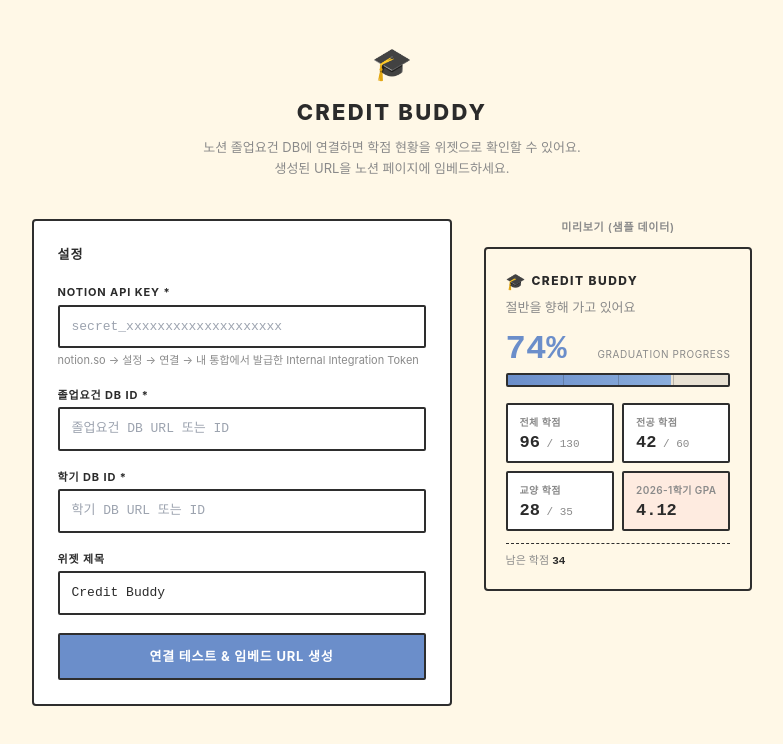
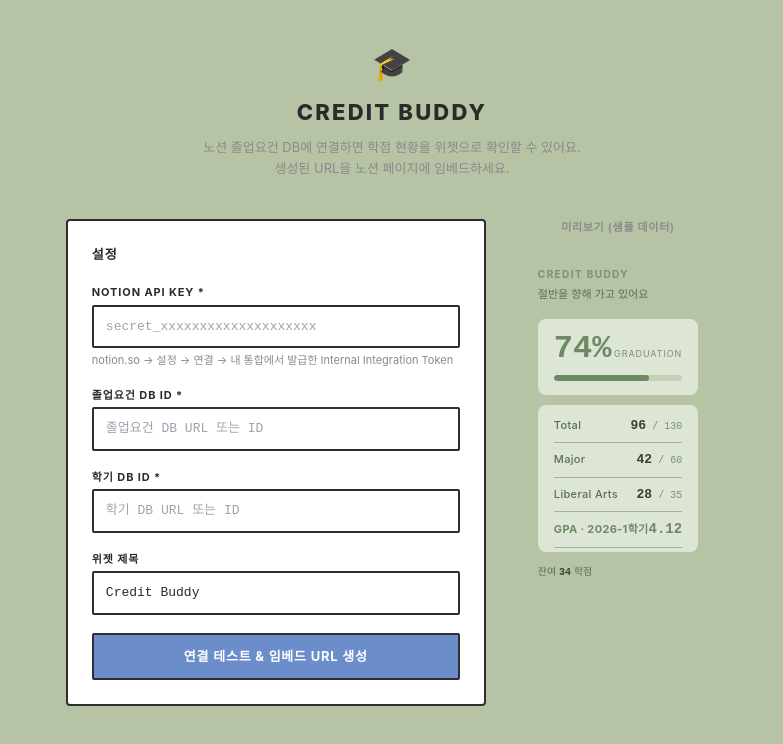
Before and after one commit to jyj97122512-creator/notion-campuse-grad-credit-widget, a Next.js app: page / in a window 1280 px wide. Shown: the top 744 px of the page, without its empty margins (248-1031 px from the left). Built offline with nearby package versions, Linux system fonts and the light colour scheme.

Commit message:
design: v2 - Japanese campus sage green redesign

```diff
--- a/src/app/globals.css
+++ b/src/app/globals.css
@@ -3,14 +3,11 @@
 @tailwind utilities;
 
 :root {
-  --bg: #FFF8E7;
-  --card: #FFFFFF;
-  --border: #2E2E2E;
-  --main: #6B8ECA;
-  --accent: #F4A7B9;
-  --text: #2B2B2B;
-  --muted: #8A8A8A;
-  --progress-empty: #E8E1D3;
+  --bg: #B7C3A5;
+  --card: #DDE5D4;
+  --accent: #6E8A63;
+  --text: #364033;
+  --muted: #5A6E55;
 }
 
 * {
@@ -20,11 +17,10 @@
 body {
   background: var(--bg);
   color: var(--text);
-  font-family: -apple-system, BlinkMacSystemFont, 'Segoe UI', sans-serif;
+  font-family: -apple-system, BlinkMacSystemFont, 'Helvetica Neue', sans-serif;
   -webkit-font-smoothing: antialiased;
 }
 
-/* 위젯 전용 – iframe 내 배경 투명 처리 */
 .widget-root {
   background: transparent;
   min-height: 100vh;
@@ -34,12 +30,11 @@
   padding: 0;
 }
 
-/* 픽셀 느낌의 progress bar 애니메이션 */
 @keyframes fillBar {
   from { width: 0%; }
   to   { width: var(--target-width); }
 }
 
 .progress-fill {
-  animation: fillBar 0.8s cubic-bezier(0.4, 0, 0.2, 1) forwards;
+  animation: fillBar 0.9s cubic-bezier(0.4, 0, 0.2, 1) forwards;
 }
--- a/src/components/CreditWidget.tsx
+++ b/src/components/CreditWidget.tsx
@@ -4,14 +4,15 @@
 import { getStatusMessage } from '@/lib/credit-calculator'
 
 const C = {
-  bg: '#FFF8E7',
-  card: '#FFFFFF',
-  border: '#2E2E2E',
-  main: '#6B8ECA',
-  accent: '#F4A7B9',
-  text: '#2B2B2B',
-  muted: '#8A8A8A',
-  progressEmpty: '#E8E1D3',
+  bg: '#B7C3A5',
+  card: '#DDE5D4',
+  cardAlt: '#CDD8C2',
+  accent: '#6E8A63',
+  text: '#364033',
+  muted: '#5A6E55',
+  mutedLight: '#7A9175',
+  progressEmpty: '#C4D0B5',
+  divider: '#A3B390',
 }
 
 interface Props {
@@ -20,37 +21,52 @@
   updatedAt?: string
 }
 
-function StatCard({
+function StatRow({
   label,
   earned,
   required,
-  accent = false,
+  highlight = false,
 }: {
   label: string
   earned: number | string
   required?: number
-  accent?: boolean
+  highlight?: boolean
 }) {
   return (
     <div
       style={{
-        background: accent ? C.accent + '28' : C.card,
-        border: `2px solid ${C.border}`,
-        borderRadius: '2px',
-        padding: '10px 12px',
+        display: 'flex',
+        justifyContent: 'space-between',
+        alignItems: 'baseline',
+        padding: '7px 0',
+        borderBottom: `1px solid ${C.divider}`,
       }}
     >
-      <div style={{ fontSize: '10px', color: C.muted, fontWeight: 600, marginBottom: 4, letterSpacing: '0.04em' }}>
+      <span
+        style={{
+          fontSize: '11px',
+          color: highlight ? C.accent : C.muted,
+          fontWeight: highlight ? 700 : 500,
+          letterSpacing: '0.03em',
+        }}
+      >
         {label}
-      </div>
-      <div style={{ fontFamily: 'monospace', fontWeight: 700, color: C.text, fontSize: '17px', lineHeight: 1 }}>
+      </span>
+      <span
+        style={{
+          fontFamily: '"DM Mono", "Courier New", monospace',
+          fontSize: highlight ? '14px' : '13px',
+          fontWeight: 700,
+          color: highlight ? C.accent : C.text,
+        }}
+      >
         {earned}
         {required !== undefined && (
-          <span style={{ fontSize: '11px', color: C.muted, fontWeight: 400 }}>
+          <span style={{ fontSize: '10px', color: C.mutedLight, fontWeight: 400 }}>
             &nbsp;/&nbsp;{required}
           </span>
         )}
-      </div>
+      </span>
     </div>
   )
 }
@@ -65,56 +81,79 @@
     <div
       style={{
         background: C.bg,
-        border: `2px solid ${C.border}`,
-        borderRadius: '4px',
+        borderRadius: '12px',
         padding: '20px',
         width: '100%',
-        maxWidth: '320px',
-        fontFamily: '-apple-system, BlinkMacSystemFont, "Segoe UI", sans-serif',
+        maxWidth: '300px',
+        fontFamily: '-apple-system, BlinkMacSystemFont, "Helvetica Neue", sans-serif',
       }}
     >
       {/* ── Header ── */}
-      <div style={{ marginBottom: '14px' }}>
-        <div style={{ display: 'flex', alignItems: 'center', gap: '6px', marginBottom: '5px' }}>
-          <span style={{ fontSize: '16px' }}>🎓</span>
+      <div style={{ marginBottom: '16px' }}>
+        <div
+          style={{
+            fontSize: '10px',
+            fontWeight: 700,
+            color: C.mutedLight,
+            letterSpacing: '0.14em',
+            textTransform: 'uppercase',
+            marginBottom: '4px',
+          }}
+        >
+          {title}
+        </div>
+        <div style={{ fontSize: '11px', color: C.muted }}>
+          {getStatusMessage(remainingCredits)}
+        </div>
+      </div>
+
+      {/* ── Progress Card ── */}
+      <div
+        style={{
+          background: C.card,
+          borderRadius: '8px',
+          padding: '14px 16px',
+          marginBottom: '10px',
+        }}
+      >
+        <div
+          style={{
+            display: 'flex',
+            justifyContent: 'space-between',
+            alignItems: 'baseline',
+            marginBottom: '10px',
+          }}
+        >
           <span
             style={{
-              fontSize: '12px',
-              fontWeight: 800,
-              color: C.text,
-              letterSpacing: '0.12em',
+              fontFamily: '"DM Mono", "Courier New", monospace',
+              fontSize: '32px',
+              fontWeight: 700,
+              color: C.accent,
+              lineHeight: 1,
+            }}
+          >
+            {pct}%
+          </span>
+          <span
+            style={{
+              fontSize: '9px',
+              color: C.mutedLight,
+              letterSpacing: '0.1em',
               textTransform: 'uppercase',
             }}
           >
-            {title}
+            graduation
           </span>
         </div>
-        <p style={{ margin: 0, fontSize: '13px', color: C.muted, fontWeight: 500 }}>
-          {getStatusMessage(remainingCredits)}
-        </p>
-      </div>
 
-      {/* ── Progress ── */}
-      <div style={{ marginBottom: '16px' }}>
-        <div
-          style={{ display: 'flex', justifyContent: 'space-between', alignItems: 'baseline', marginBottom: '7px' }}
-        >
-          <span
-            style={{ fontSize: '34px', fontWeight: 800, color: C.main, fontFamily: 'monospace', lineHeight: 1 }}
-          >
-            {pct}%
-          </span>
-          <span style={{ fontSize: '10px', color: C.muted, letterSpacing: '0.06em' }}>GRADUATION PROGRESS</span>
-        </div>
         {/* Progress Bar */}
         <div
           style={{
-            height: '14px',
+            height: '6px',
             background: C.progressEmpty,
-            border: `2px solid ${C.border}`,
-            borderRadius: '2px',
+            borderRadius: '99px',
             overflow: 'hidden',
-            position: 'relative',
           }}
         >
           <div
@@ -123,63 +162,57 @@
               {
                 height: '100%',
                 width: `${pct}%`,
-                background: `linear-gradient(90deg, ${C.main} 0%, #8BAEDD 100%)`,
+                background: C.accent,
+                borderRadius: '99px',
                 '--target-width': `${pct}%`,
               } as React.CSSProperties
             }
           />
-          {/* 픽셀 눈금선 */}
-          {[25, 50, 75].map((mark) => (
-            <div
-              key={mark}
-              style={{
-                position: 'absolute',
-                top: 0,
-                left: `${mark}%`,
-                width: '1px',
-                height: '100%',
-                background: C.border + '40',
-              }}
-            />
-          ))}
         </div>
       </div>
 
-      {/* ── Summary Cards ── */}
+      {/* ── Stats Card ── */}
       <div
         style={{
-          display: 'grid',
-          gridTemplateColumns: '1fr 1fr',
-          gap: '8px',
-          marginBottom: '12px',
+          background: C.card,
+          borderRadius: '8px',
+          padding: '4px 16px 0',
         }}
       >
-        <StatCard label="전체 학점" earned={earnedCredits} required={requiredCredits} />
-        <StatCard label="전공 학점" earned={major.earned} required={major.required} />
-        <StatCard label="교양 학점" earned={liberalArts.earned} required={liberalArts.required} />
-        <StatCard
-          label={currentSemester ? `${currentSemester.name} GPA` : '이번 학기 GPA'}
+        <StatRow label="Total" earned={earnedCredits} required={requiredCredits} />
+        <StatRow label="Major" earned={major.earned} required={major.required} />
+        <StatRow label="Liberal Arts" earned={liberalArts.earned} required={liberalArts.required} />
+        <StatRow
+          label={currentSemester ? `GPA · ${currentSemester.name}` : 'GPA'}
           earned={currentSemester?.gpa != null ? currentSemester.gpa.toFixed(2) : '—'}
-          accent
+          highlight
         />
+        <div style={{ paddingBottom: '4px' }} />
       </div>
 
       {/* ── Footer ── */}
       <div
         style={{
-          borderTop: `1px dashed ${C.border}`,
-          paddingTop: '8px',
+          marginTop: '12px',
           display: 'flex',
           justifyContent: 'space-between',
           alignItems: 'center',
         }}
       >
-        <span style={{ fontSize: '11px', color: C.muted }}>
-          남은 학점&nbsp;
-          <strong style={{ color: C.text, fontFamily: 'monospace' }}>{remainingCredits}</strong>
+        <span style={{ fontSize: '10px', color: C.muted }}>
+          잔여&nbsp;
+          <strong
+            style={{
+              fontFamily: '"DM Mono", "Courier New", monospace',
+              color: C.text,
+            }}
+          >
+            {remainingCredits}
+          </strong>
+          &nbsp;학점
         </span>
         {updatedAt && (
-          <span style={{ fontSize: '9px', color: C.muted }}>
+          <span style={{ fontSize: '9px', color: C.mutedLight }}>
             {new Date(updatedAt).toLocaleTimeString('ko-KR', { hour: '2-digit', minute: '2-digit' })} 기준
           </span>
         )}
```
